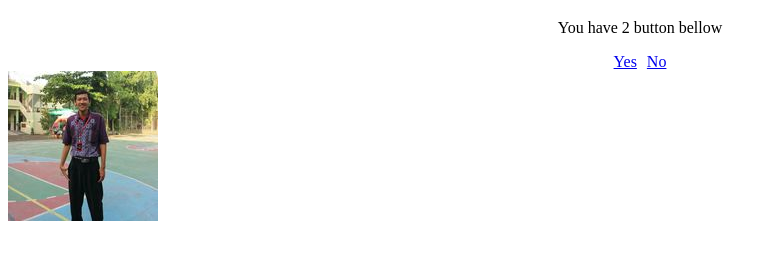
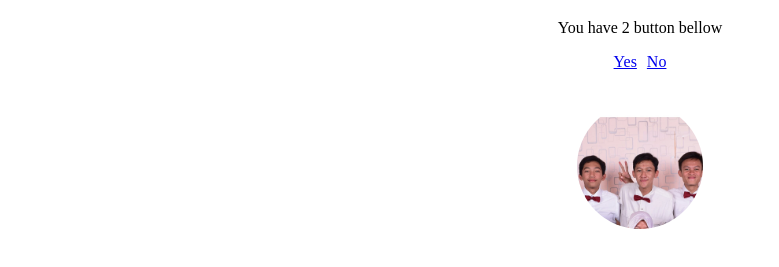
Before and after one commit to BramDarsam/BramProject, a plain HTML site: page index.html in a window 1280 px wide. Shown: the part 61-328 px from the top of the page, without its empty margins (0-779 px from the left). Drawn offline with Linux system fonts and the light colour scheme.

Commit message:
Tambah foto bundar

```diff
--- a/index.html
+++ b/index.html
@@ -14,8 +14,8 @@
     <a class="tombol-Yes" href="page-1.html">Yes</a>
     <a class="tombol-No" href="page-2.html">No</a>
   </div>
-  <div class="fotoSaya">
-    <img src="profil IG aku.jpg" alt="">
+  <div class="tempatGambar">
+    <img class="fotoSaya" src="aku.jpg" alt="">
   </div>
 </body>
 </html>
--- a/style.css
+++ b/style.css
@@ -33,8 +33,14 @@ p{
   background-color: brown;
 }
 
+.tempatGambar{
+  padding-top: 2rem;
+}
+
 .fotoSaya{
-  display: flex;
-  justify-items: center;
+  display: block;
+  margin-left: auto;
+  margin-right: auto;
+  width: 10%;
   border-radius: 50%;
 }
```
Also changed, not shown: aku.jpg (added), profil IG aku.jpg (deleted).
